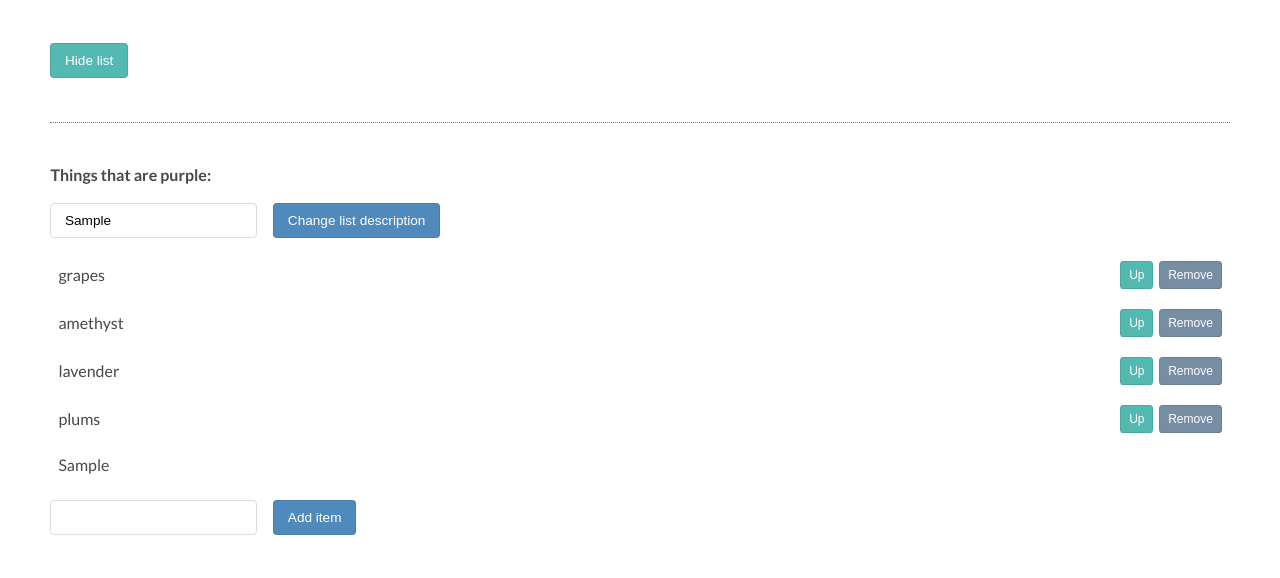
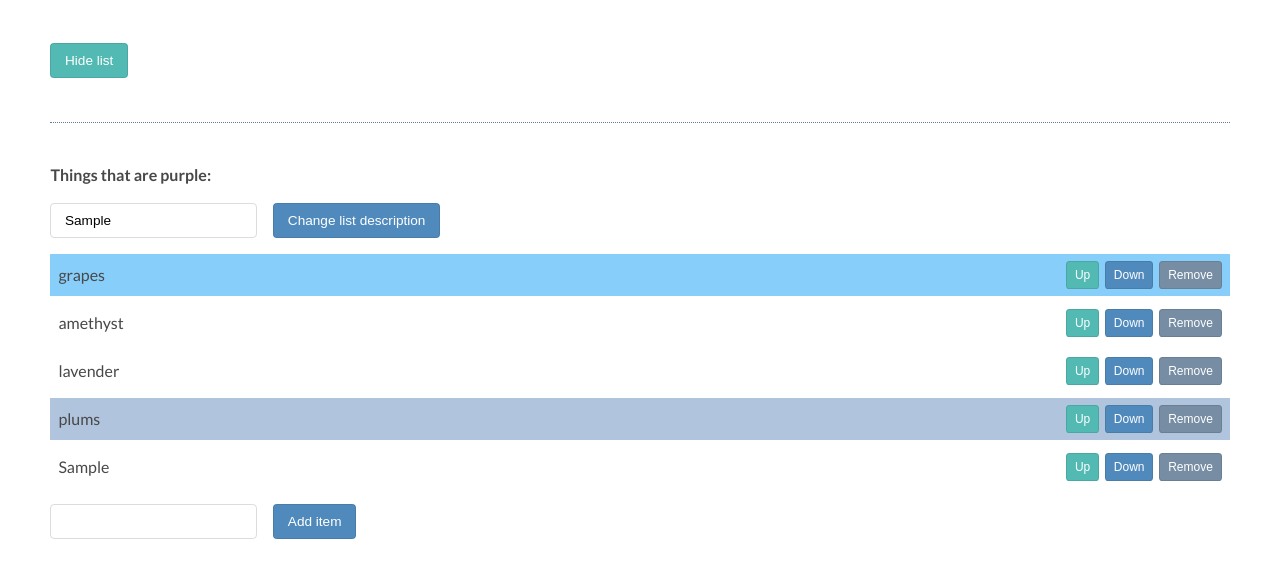
Before and after one commit to xboudsady/javascript-and-the-dom, a plain HTML site: page index.html in a window 1280 px wide. Both pictures are taken after typing "Sample", "Sample" into the empty fields and a click on the button "Add item". Shown: the part 146-724 px from the top of the page. Drawn offline with Linux system fonts and the light colour scheme.

Commit message:
Removed fixed button, added dynamic buttions

```diff
--- a/index.html
+++ b/index.html
@@ -14,22 +14,10 @@
         <input type="text" class="description"/>
         <button class="description">Change list description</button>
         <ul>
-            <li>grapes
-                <button class="up">Up</button>
-                <button class="remove">Remove</button>
-            </li>
-            <li>amethyst
-                <button class="up">Up</button>
-                <button class="remove">Remove</button>
-            </li>
-            <li>lavender
-                <button class="up">Up</button>
-                <button class="remove">Remove</button>
-            </li>
-            <li>plums
-                <button class="up">Up</button>
-                <button class="remove">Remove</button>
-            </li>
+            <li>grapes</li>
+            <li>amethyst</li>
+            <li>lavender</li>
+            <li>plums</li>
         </ul>
         <input type="text" class="addItemInput">
         <button class="addItemButton">Add item</button>
--- a/js/app.js
+++ b/js/app.js
@@ -6,10 +6,37 @@ const descriptionButton = document.querySelector('button.description');
 const listUl = listDiv.querySelector('ul');
 const addItemInput = document.querySelector('input.addItemInput');
 const addItemButton = document.querySelector('button.addItemButton');
+const lis = listUl.children;
+const firstListItem = listUl.firstElementChild;
+const lastListItem = listUl.lastElementChild;
+
+firstListItem.style.background = 'lightskyblue';
+lastListItem.style.background = 'lightsteelblue';
+
+function attachListItemButtons (li){
+    let up = document.createElement('button');
+    up.className = 'up';
+    up.textContent = 'Up';
+    li.appendChild(up);
+
+    let down = document.createElement('button');
+    down.className = 'down';
+    down.textContent = 'Down';
+    li.appendChild(down);
+
+    let remove = document.createElement('button');
+    remove.className = 'remove';
+    remove.textContent = 'Remove';
+    li.appendChild(remove);
+}
+
+for (let i = 0; i < lis.length; i += 1) {
+    attachListItemButtons(lis[i]);
+}
 
 listUl.addEventListener('click', (evt) => {
     if (evt.target.tagName == 'BUTTON') {
-        if (evt.target.tagName == 'remove') {
+        if (evt.target.className == 'remove') {
             let li = evt.target.parentNode;
             let ul = li.parentNode;
             ul.removeChild(li);
@@ -20,6 +47,15 @@ listUl.addEventListener('click', (evt) => {
             let ul = li.parentNode;
             if (prevLi) {
                 ul.insertBefore(li, prevLi);
+            }
+        }
+
+        if (evt.target.className == 'down') {
+            let li = evt.target.parentNode;
+            let nextLi = li.nextElementSibling;
+            let ul = li.parentNode;
+            if (nextLi) {
+                ul.insertBefore(nextLi, li);
             }
         }
     }
@@ -50,6 +86,7 @@ addItemButton.addEventListener('click', () => {
         let ul = document.getElementsByTagName('ul')[0];
         let li = document.createElement('li');
         li.textContent = addItemInput.value;
+        attachListItemButtons(li);
         ul.appendChild(li);
         addItemInput.value = '';
 });
```
